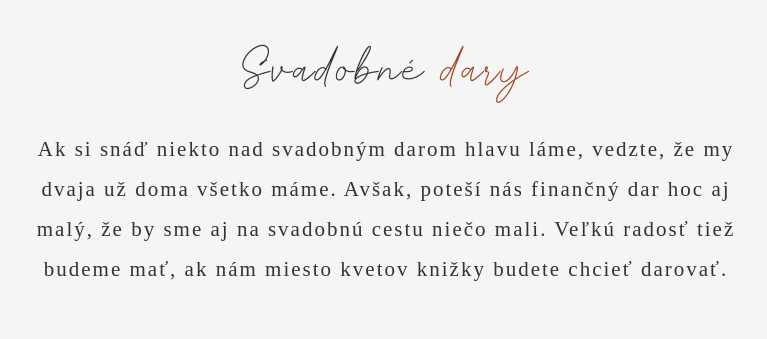
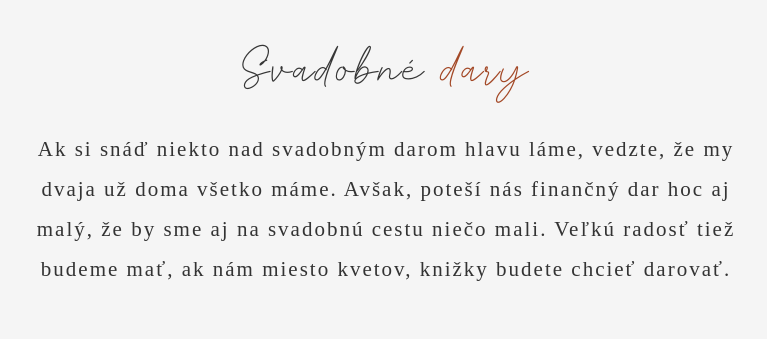
Before and after one commit to slavokozar/katkaakubko, a plain HTML site: page index.html in a window 1280 px wide. Shown: the part 6120-6459 px from the top of the page, 254-1021 px from the left. Drawn offline with Linux system fonts and the light colour scheme; some packages are replaced by stand-ins of ours; a web font is replaced by a local one.

Commit message:
Update index.html

```diff
--- a/index.html
+++ b/index.html
@@ -545,7 +545,7 @@
                     <h3 class="animation fadeInUp">Svadobné<span class="theme-color"> dary</span></h3>
                     <div class="blurb animation fadeInUp">
 <!--                        <p>S darčekmi si hlavu nelámte, my už všetko potrebné máme. Ak tak niečo maličké keď nám do kasičky dáte.</p>-->
-                        <p>Ak si snáď niekto nad svadobným darom hlavu láme, vedzte, že my dvaja už doma všetko máme. Avšak, poteší nás finančný dar hoc aj malý, že by sme aj na svadobnú cestu niečo mali. Veľkú radosť tiež budeme mať, ak nám miesto kvetov knižky budete chcieť darovať.</p>
+                        <p>Ak si snáď niekto nad svadobným darom hlavu láme, vedzte, že my dvaja už doma všetko máme. Avšak, poteší nás finančný dar hoc aj malý, že by sme aj na svadobnú cestu niečo mali. Veľkú radosť tiež budeme mať, ak nám miesto kvetov, knižky budete chcieť darovať.</p>
                     </div>
                 </div>
             </div>
```
